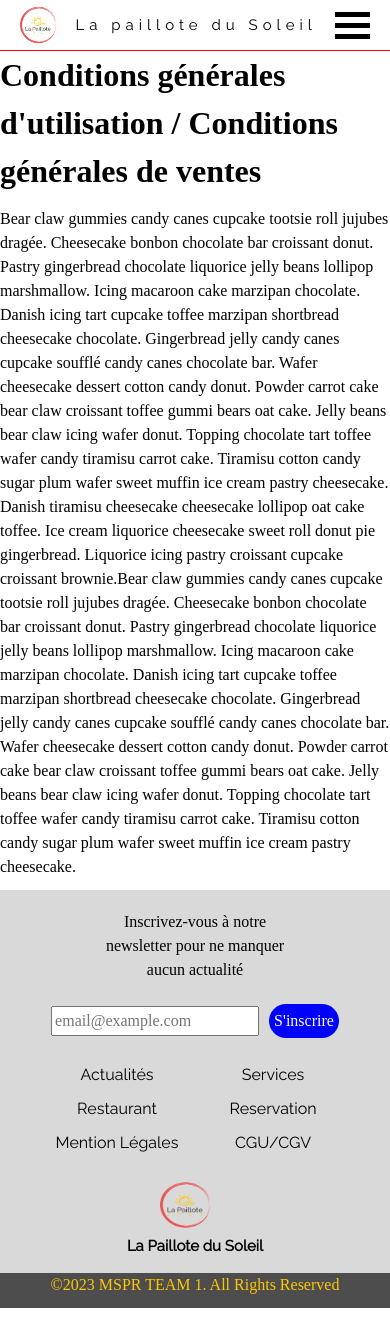
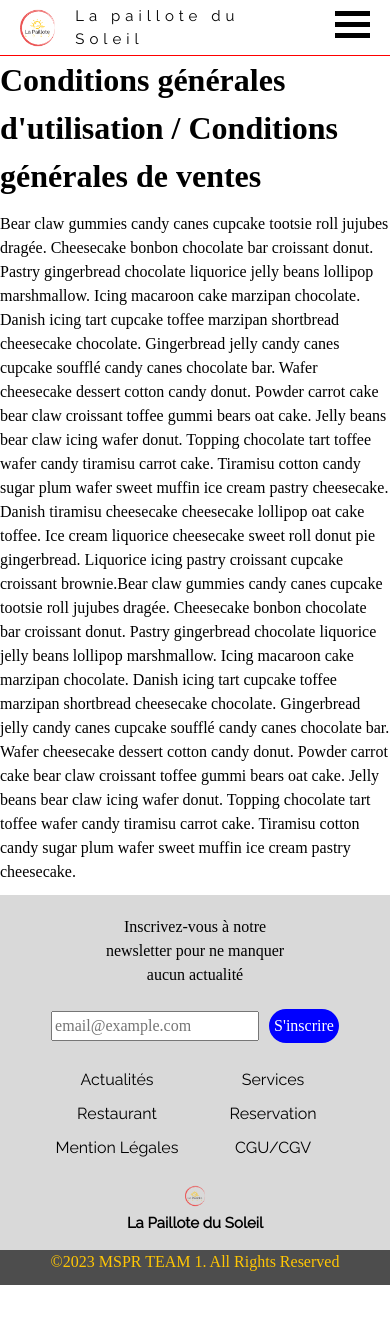
Before and after one commit to HaniLeb/main, a Symfony app: template templates/cgu/index.html.twig in a window 390 px wide. After the commit the page ends 1285 px from the top, so only its background shows below. Run offline with Twig, Linux system fonts and the light colour scheme; the template is opened without the code that fills it, so the values that code supplies are empty; some libraries are stand-ins or nearby versions.

Commit message:
Update main.css
Ajustement logo footer et header

```diff
--- a/public/styles/main.css
+++ b/public/styles/main.css
@@ -78,7 +78,7 @@ select {
 nav{
   display: flex;
   justify-content: space-between;
-  align-items: center;
+  align-content: center;
   background-color: #fff;
   padding: 5px 20px;
   border-bottom: 1px solid red;
@@ -93,11 +93,11 @@ img {
   display: flex;
   align-items: center;
   height: 40px;
-  margin-right: 20px;
 }
 
 span {
   position: relative;
+  margin-left: 20px;
   font-size: 15px;
   font-family: 'Raleway';
   letter-spacing: 5px;
@@ -201,7 +201,11 @@ ul li a {
     margin: 6px 0;
   }
 
-
+  #openBtn{
+    display: flex;
+    justify-content: center;
+    flex-direction: column;
+  }
 }
 
 /* footer css */
@@ -297,12 +301,12 @@ footer section {
   flex-direction: column;
   justify-content: center;
   align-items: center;
-  margin-bottom: 20px;
 }
 
 .logo img {
-  width: 50px;
-  height: 50px;
+  height: 5%;
+  width: 5%;
+  margin: auto;
 }
 
 h6 {
```
